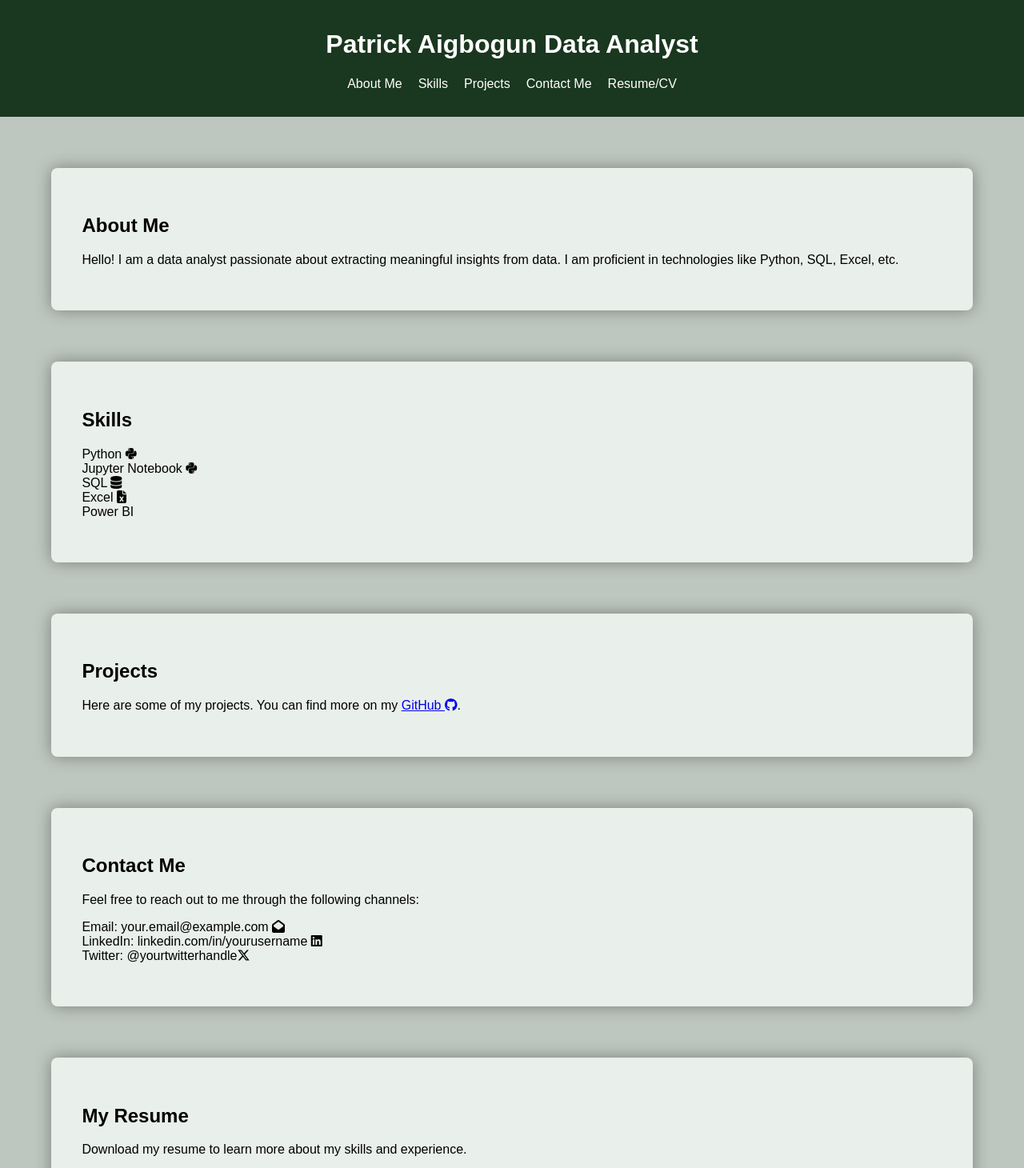
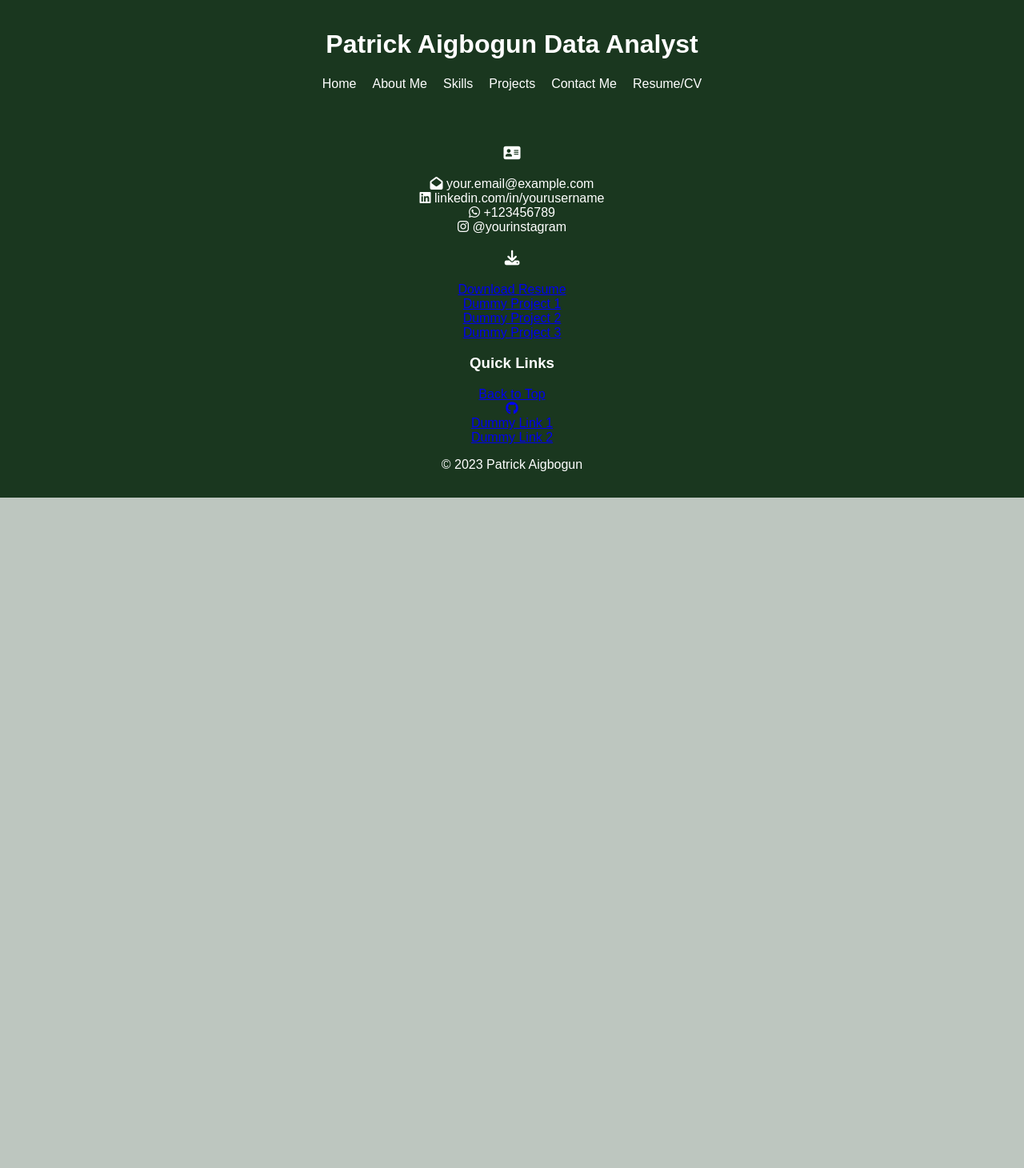
Before and after one commit to patrickaigbogun/data-analyst-portfolio, a React (Create React App) app: page / in a window 1280 px wide. Shown: the top 1460 px of the page at 80% size. After the commit the page ends 800 px from the top, so only its background shows below. Built offline with nearby package versions, Linux system fonts and the light colour scheme.

Commit message:
i have completed the basic routing a home component will have to be created which will serve the basic content before routing

```diff
--- a/src/App.js
+++ b/src/App.js
@@ -1,6 +1,7 @@
 //app.js
 
 import React, { useEffect } from 'react';
+import { Routes, Route } from "react-router-dom"
 import Header from './components/Header';
 import About from './components/About';
 import Skills from './components/Skills';
@@ -14,13 +15,16 @@ function App() {
 
   return (
     <div className="App">
-      <Header />
-      <About id="about" />
-      <Skills id="skills" />
-      <Projects id="projects" />
-      <Contact id="contact" />
-      <Resume id="resume" />
-      <Footer />
+      <Header/>
+      <Routes>
+        {/*  <Route path="/" element={ <Home/> } /> */}
+          <Route path="./components/About" element={ <About/> } />
+          <Route path="./components/Skills" element={ <Skills/> } />
+          <Route path="./components/Projects" element={ <Projects/> } />
+          <Route path="./components/Contact" element={ <Contact/> } />
+          <Route path="./components/Resume" element={ <Resume/> } />
+      </Routes>
+      <Footer/>
     </div>
   );
 }
--- a/src/components/Header.js
+++ b/src/components/Header.js
@@ -1,6 +1,7 @@
 // Header.js
 
 import React from 'react';
+import { Link } from "react-router-dom";
 import '../styles.css';
 
 const Header = () => {
@@ -9,11 +10,12 @@ const Header = () => {
       <h1>Patrick Aigbogun Data Analyst</h1>
       <nav>
         <ul className="horizontal-menu">
-          <li><a href="#about">About Me</a></li>
-          <li><a href="#skills">Skills</a></li>
-          <li><a href="#projects">Projects</a></li>
-          <li><a href="#contact">Contact Me</a></li>
-          <li><a href="#resume">Resume/CV</a></li>
+          <li><Link to="/">Home</Link></li>
+          <li><Link to="./About.js">About Me</Link></li>
+          <li><Link to="./Skills.js">Skills</Link></li>
+          <li><Link to="./Projects.js">Projects</Link></li>
+          <li><Link to="./Contact.js">Contact Me</Link></li>
+          <li><Link to="./Resume.js">Resume/CV</Link></li>
         </ul>
       </nav>
     </header>
```
